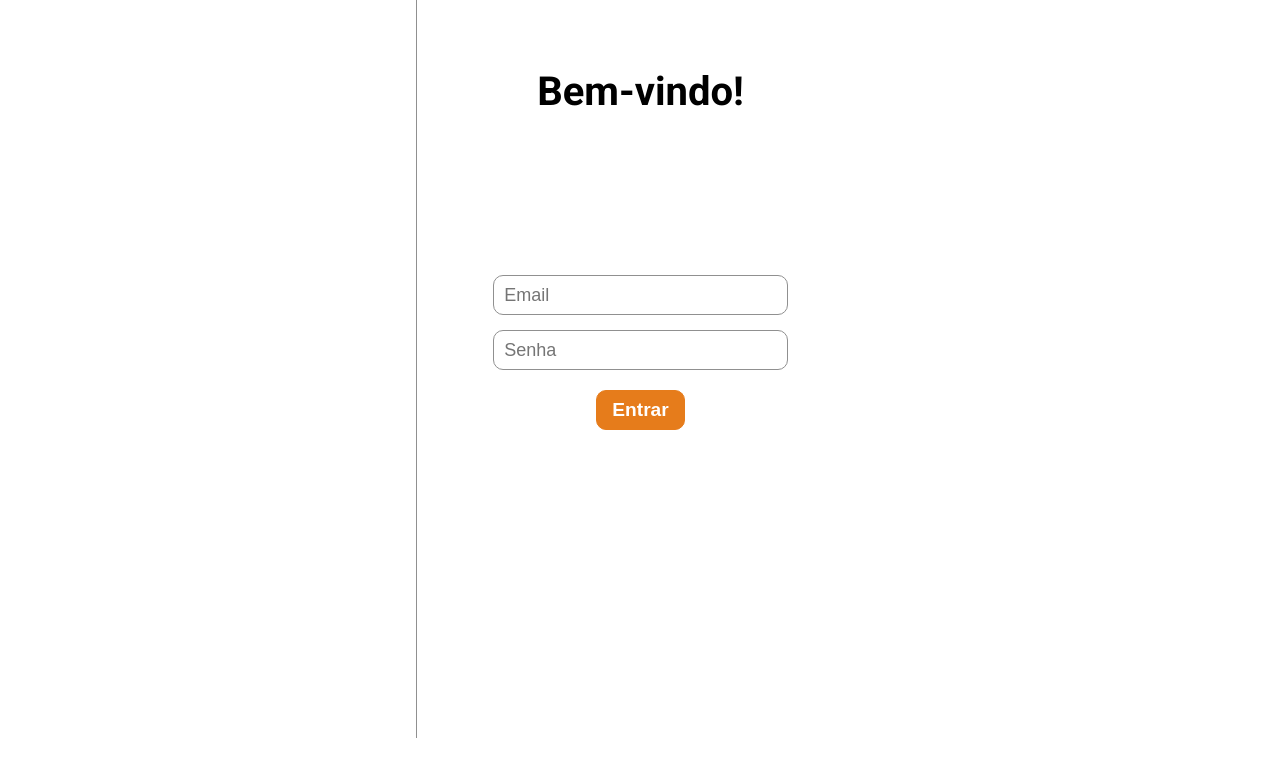
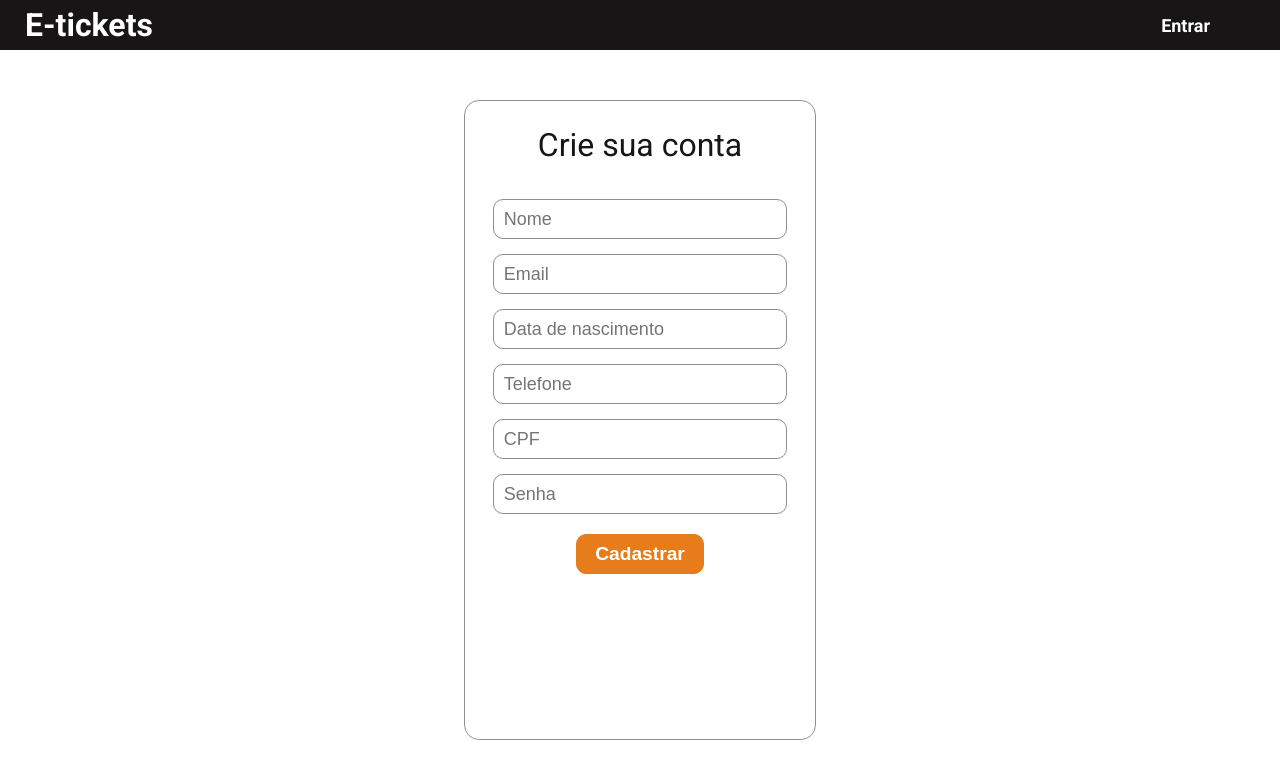
Before and after one commit to allamxvictor/trabalho_Web_E-tickets, a React (Vite) app: page / in a window 1280 px wide. Shown: the top 778 px of the page. Built offline with nearby package versions, Linux system fonts and the light colour scheme.

Commit message:
useStates adicionados ao form de cadastro, falta implementar o back e bd

```diff
--- a/src/App.jsx
+++ b/src/App.jsx
@@ -1,17 +1,17 @@
 import './App.css'
-import FormLogin from './componentes/FormLogin'
+//import FormLogin from './componentes/FormLogin'
 //import FormCadastro from './componentes/FormCadastro'
 //import SearchBar from './componentes/SearchBar'
 //import Header from './Componentes/Header'
 //import Card from './componentes/Card'
 //import Home from './pages/Home'
-//import SignUp from "./pages/SignUp"
+import SignUp from "./pages/SignUp"
 //import LoginPage from './pages/Login'
 
 function App() {
   return (
     <>
-      <FormLogin />
+      <SignUp />
     </>
   )
 }
--- a/src/componentes/FormCadastro/FormCadastro.module.css
+++ b/src/componentes/FormCadastro/FormCadastro.module.css
@@ -21,7 +21,25 @@
     display: flex;
     flex-direction: column;
     padding-top: 10%;
+    align-items: center;
 }
+
+.form_inputs button {
+    height: 5vh;
+    width: 10vw;
+    margin-top: 5px;
+    border-radius: 10px;
+    border: 1px solid var(--orange);
+    background-color: var(--orange);
+    font-size: larger;
+    font-weight: 600;
+    color: var(--white);
+    cursor: pointer;
+    display: flex;
+    align-items: center;
+    justify-content: center;
+}
+
 
 .form_inputs input {
     margin-bottom: 15px;
@@ -32,6 +50,7 @@
     padding-left: 10px;
     color: var(--txt-softBlack);
     font-size: large;
+
 }
 textarea:focus, input:focus {
     outline-color: var(--orange);
--- a/src/componentes/FormCadastro/index.jsx
+++ b/src/componentes/FormCadastro/index.jsx
@@ -1,25 +1,41 @@
 import styles from "./FormCadastro.module.css"
-import Button from "../Button"
+import { useState } from "react"
 
 export default function FormCadastro() {
+
+    function handleCadastro(event){
+        event.preventDefault()
+
+        console.log(nome, email, dataNascimento, telefone, cpf, senha) // apagar dps.
+
+        //aqui entra a lógica para o back enviar os dados pro banco.
+
+    }
+
+    const [nome, setNome] = useState()
+    const [email, setEmail] = useState()
+    const [dataNascimento, setDataNascimento] = useState()
+    const [telefone, setTelefone] = useState()
+    const [cpf, setCpf] = useState()
+    const [senha, setSenha] = useState()
+
     return (
 
         <section className={styles.form_container}>
             <h2>Crie sua conta</h2>
 
 
-            <form action="" className={styles.form_inputs}>
-                <input type="text" placeholder="Nome" />
-                <input type="email" placeholder="Email" />
-                <input type="text" placeholder="Data de nascimento" />
-                <input type="tel" placeholder="Telefone" />
-                <input type="text" placeholder="CPF" />
-                <input type="text" placeholder="Senha" />
+            <form className={styles.form_inputs}>
+                <input type="text" placeholder="Nome" onChange={(event) => setNome(event.target.value)} />
+                <input type="email" placeholder="Email" onChange={(event) => setEmail(event.target.value)}/>
+                <input type="text" placeholder="Data de nascimento" onChange={(event) => setDataNascimento(event.target.value)}/>
+                <input type="tel" placeholder="Telefone" onChange={(event) => setTelefone(event.target.value)}/>
+                <input type="text" placeholder="CPF" onChange={(event) => setCpf(event.target.value)}/>
+                <input type="password" placeholder="Senha" onChange={(event) => setSenha(event.target.value)}/>
+
+                <button type="submit" onClick={handleCadastro}>Cadastrar</button>
+
             </form>
-
-            <Button button_txt="Cadastrar" />
-
-
 
         </section>
     )
--- a/src/componentes/FormLogin/index.jsx
+++ b/src/componentes/FormLogin/index.jsx
@@ -4,11 +4,11 @@ import styles from "./FormLogin.module.css"
 export default function FormLogin() {
 
     const [user, setUser] = useState()
-    const [password, setPassword] = useState()
+    const [senha, setSenha] = useState()
 
     function handleLogin(event){
         event.preventDefault()
-        console.log(user, password) //está aqui apenas se quiser a se os dados chegaram a função. Apagar apos implementar a lógica de banco
+        console.log(user, senha) //está aqui apenas se quiser a se os dados chegaram a função. Apagar apos implementar a lógica de banco
 
         // aqui entra a lógica de verificação no banco de dados..
 
@@ -20,15 +20,12 @@ export default function FormLogin() {
                 <h2>Bem-vindo!</h2>
 
                 <input type="text" placeholder="Email" onChange={(event) => setUser(event.target.value)} />
-                <input type="password" placeholder="Senha" onChange={(event) => setPassword(event.target.value)} />
+                <input type="password" placeholder="Senha" onChange={(event) => setSenha(event.target.value)} />
 
-                <button onClick={handleLogin}>Entrar</button>
+                <button type="submit" onClick={handleLogin}>Entrar</button>
 
             </form>
         </>
 
     )
-
-
-
 }
```
